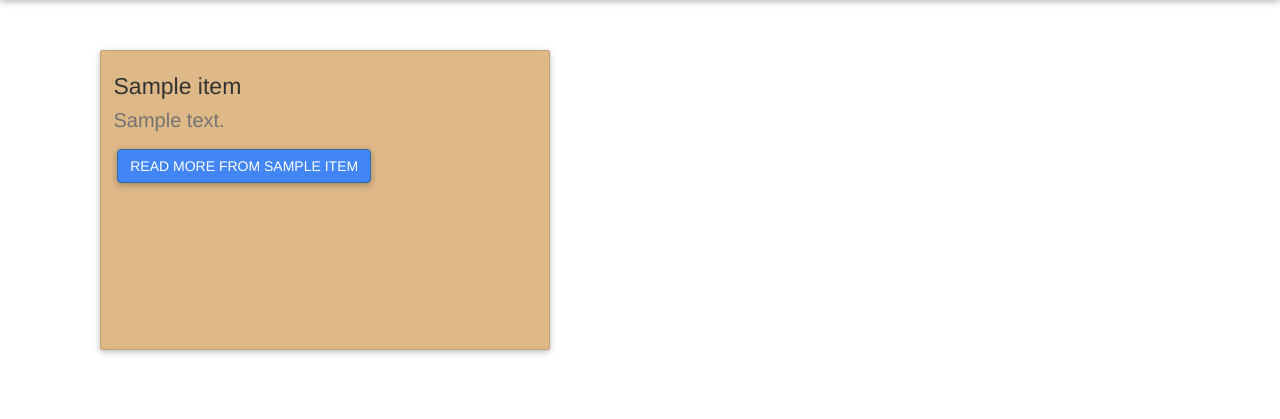
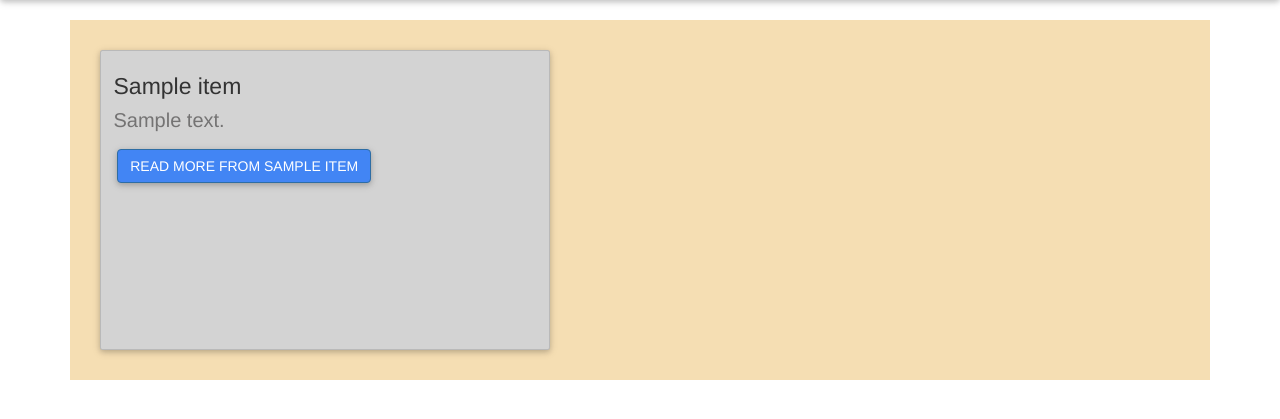
Before and after one commit to JacqulineWangu/News_Highlight, a Flask app: template app/templates/index.html in a window 1280 px wide. Shown: the part 62-481 px from the top of the page. Run offline with Flask 2, Linux system fonts and the light colour scheme; the template is opened without the code that fills it: most values are stand-ins (such as "Sample title", 1, 10 or a date in 2020); some libraries are stand-ins or nearby versions.

Commit message:
added background color for a good UI

```diff
--- a/app/templates/index.html
+++ b/app/templates/index.html
@@ -16,14 +16,15 @@
 
 
 {% block content %}
-    <div class="container" id="body">
+    <div class="container" style="background-color: wheat">
         <div class="row">
         {% for item in sources %}
-            <div class="card" id="bodyc" style="width: 45rem; margin: 30px; height: 30rem;">
+            <div class="card" style="width: 45rem; margin: 30px; height: 30rem; background-color: lightgrey;">
                 <div class="card-body">
-                    <h5 class="card-title"style="font-size: 23px;">{{item.name}}</h5>
+                    <h5 class="card-title" style="font-size: 23px;">{{item.name}}
+                    </h5>
                     <p class="card-text" style="font-size: 20px;">{{item.description}}</p>
-                    <a href="/sources/{{item.id}}" class="btn btn-primary">read more from {{item.name}}</a>
+                    <a href="/sources/{{item.id}}" class="btn btn-primary">Read more from {{item.name}}</a>
                 </div>
             </div>
             <br>
```
